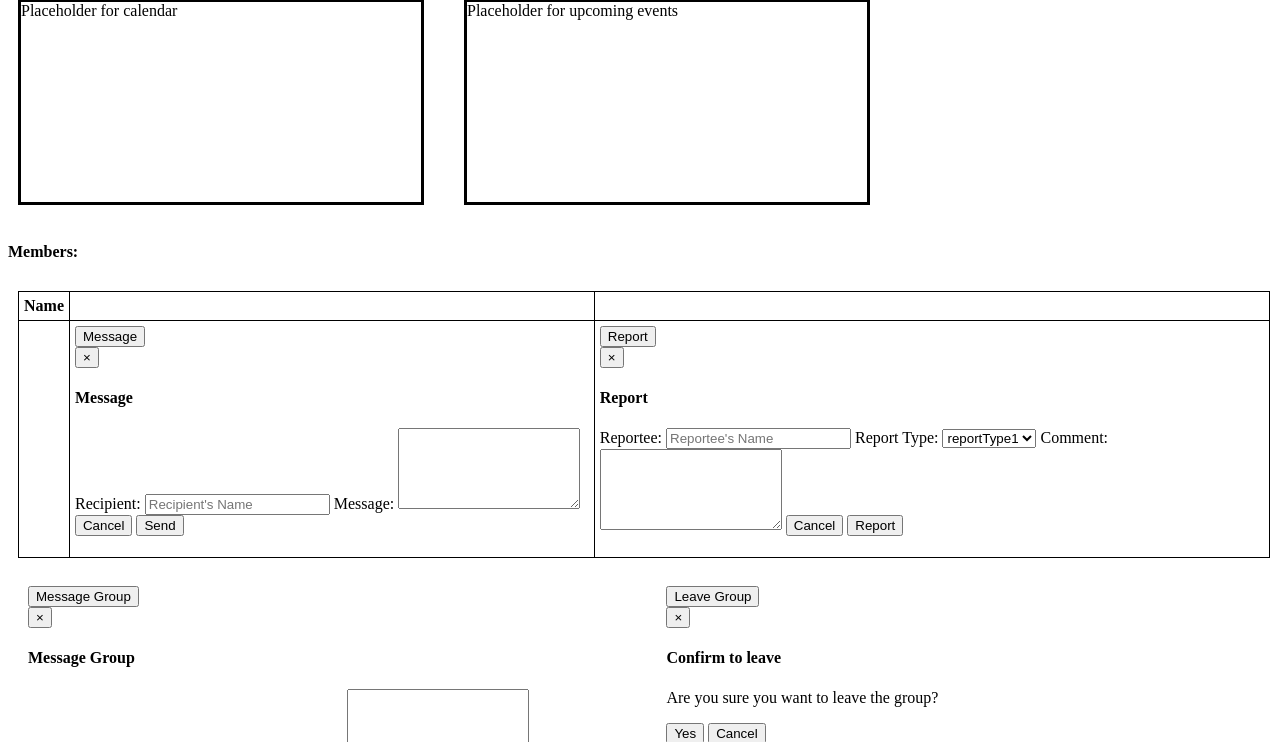
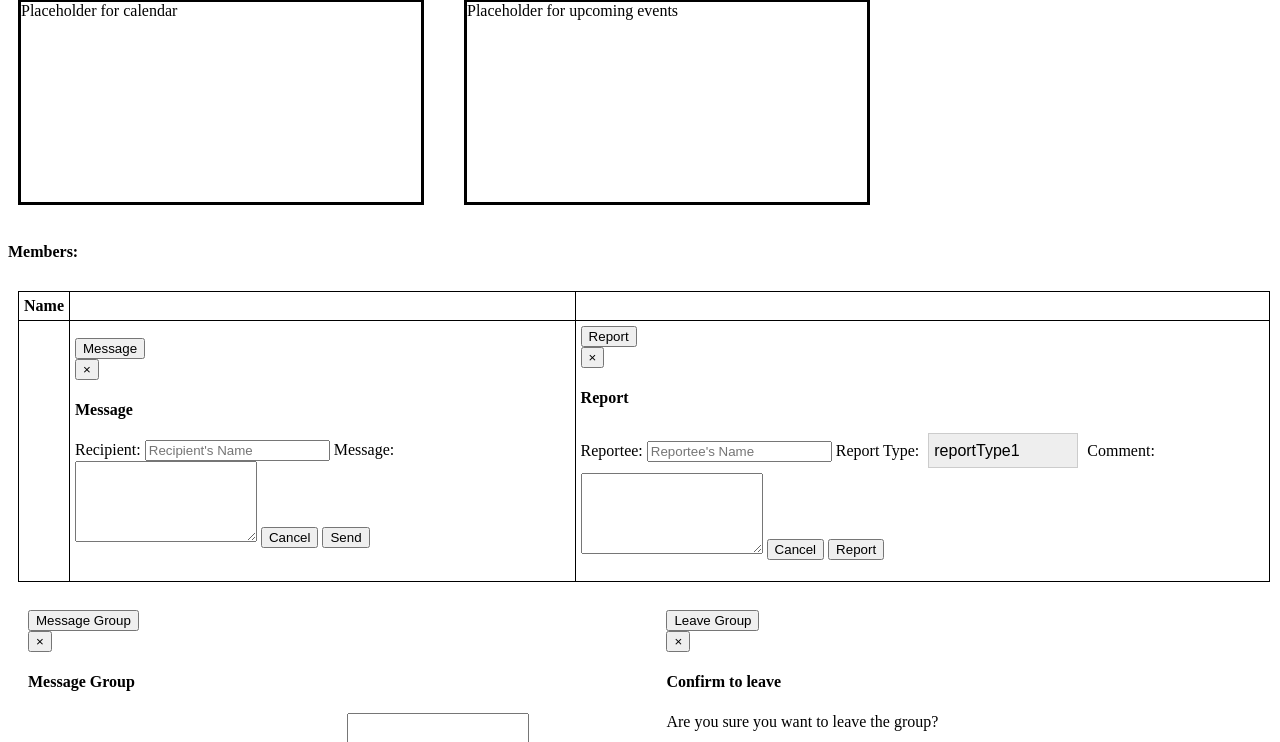
Before and after one commit to tcampbell442/MyStudyGroupPlanner, a Django app: template myStudyGroupPlanner/static/templates/groupMember.html in a window 1280 px wide. Shown: the part 58-800 px from the top of the page. Run offline with Django 3.2, Linux system fonts and the light colour scheme; the template is opened without the code that fills it, so the values that code supplies are empty.

Commit message:
added background,dropdown, navbar styling

```diff
--- a/myStudyGroupPlanner/static/stylesheets/styles.css
+++ b/myStudyGroupPlanner/static/stylesheets/styles.css
@@ -1,3 +1,60 @@
+.navbar-default .navbar-nav > li > a:hover, .navbar-default .navbar-nav > li > a:focus {
+color: #000;  /*Sets the text hover color on navbar*/
+}
+
+.navbar-default .navbar-nav > .active > a, .navbar-default .navbar-nav > .active >
+ a:hover, .navbar-default .navbar-nav > .active > a:focus {
+color: white; /*BACKGROUND color for active*/
+background-color: ##2CC19A;
+}
+
+  .navbar-default {
+    background-color: #2CC19A;
+    border-color: #030033;
+}
+
+  .dropdown-menu > li > a:hover,
+   .dropdown-menu > li > a:focus {
+    color: #262626;
+   text-decoration: none;
+  background-color: #66CCFF;  /*change color of links in drop down here*/
+   }
+
+ .nav > li > a:hover,
+ .nav > li > a:focus {
+    text-decoration: none;
+    background-color: silver; /*Change rollover cell color here*/
+  }
+
+
+
+.indexBody{
+  background-image: url("weather.png");
+}
+.center-pills { display: inline-block; }
+
+select {
+   margin: 5px;
+    border: 1px solid #111;
+   background: transparent;
+   width: 150px;
+   padding: 5px 35px 5px 5px;
+   margin: left;
+   font-size: 16px;
+   border: 1px solid #ccc;
+   height: 35px;
+   -webkit-appearance: none;
+   -moz-appearance: none;
+   appearance: none;
+    background: url(http://www.thebookclubproject.org/wp-content/uploads/2015/09/favicon-v21.gif) 96% / 15% no-repeat #eee;
+}
+/*target Internet Explorer 9 and Internet Explorer 10:*/
+@media screen and (min-width:0\0) {
+    select {
+        background:none;
+        padding: 5px;
+    }
+}
 div.calendar, div.upcoming_events{
    height:200px;
    width:400px;
--- a/myStudyGroupPlanner/templates/index.html
+++ b/myStudyGroupPlanner/templates/index.html
@@ -8,7 +8,7 @@
   {% include 'stylesheets.html' %}
 </head>
 
-<body>
+<body class="indexBody">
   {% include 'navbar.html' %}
 
   <div class="container-fluid">
--- a/myStudyGroupPlanner/templates/navbar.html
+++ b/myStudyGroupPlanner/templates/navbar.html
@@ -7,7 +7,10 @@
         <span class="icon-bar"></span>
         <span class="icon-bar"></span>
       </button>
-      <a class="navbar-brand" href="/">myStudyGroupPlanner</a>
+      <a class="navbar-brand" href="#">
+        <img class="hidden-xs" src="logo.png">
+        <img class="visible-xs" src="logo.png">
+      </a>
     </div> <!-- ./navbar-header -->
 
     <div class="collapse navbar-collapse" id="not-google-plus-nav">
```
Also changed, not shown: myStudyGroupPlanner/static/templates/home.html (+7 -2 lines), myStudyGroupPlanner/static/stylesheets/weather.png (added).
